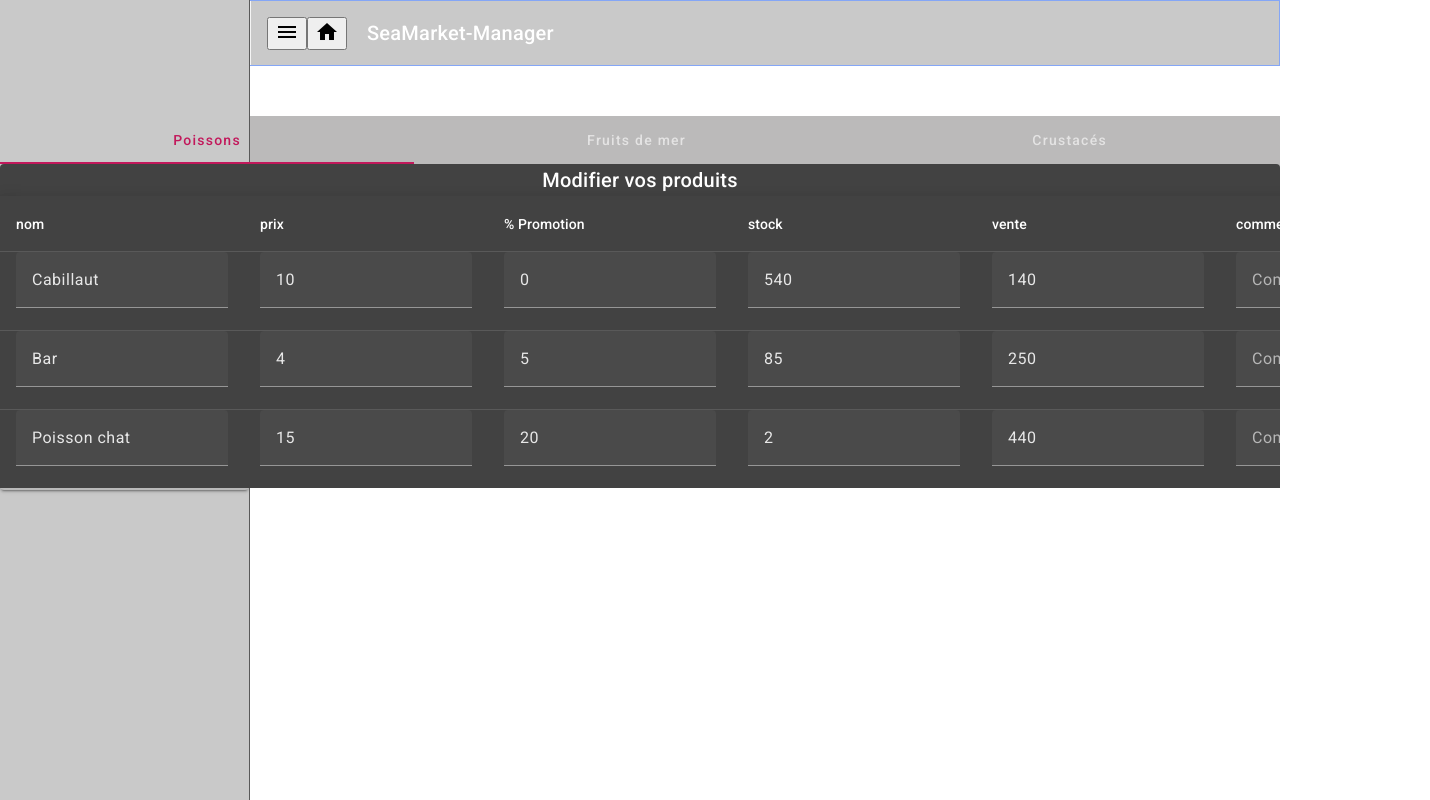
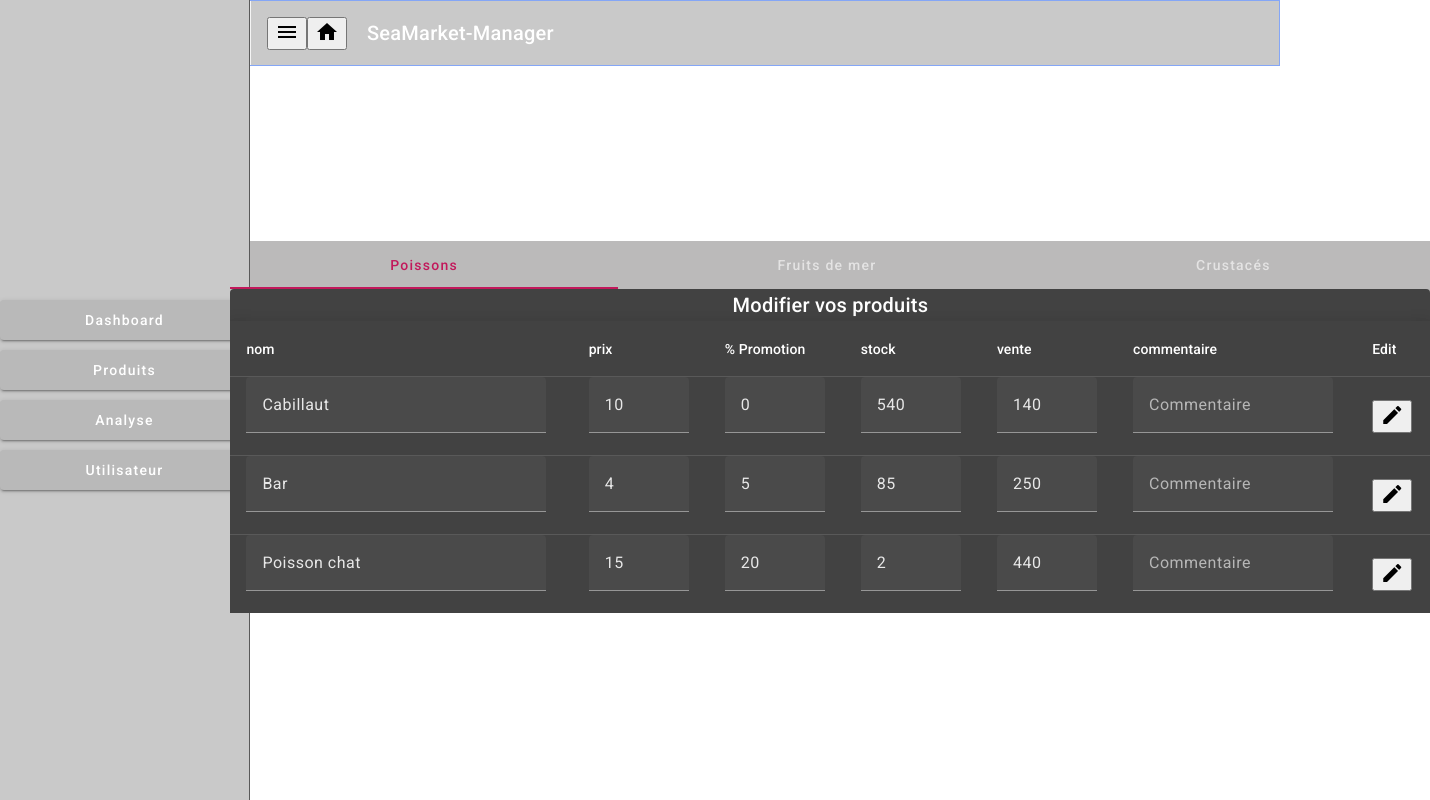
Before and after one commit to CARLU-Antoine/SeaMarket-Manager, an Angular app: page /tabProduits in a window 1280 px wide. Shown: the whole page, 1430 px wide, since content can reach past the window. Built offline with nearby package versions, Linux system fonts and the light colour scheme.

Commit message:
Modification design Page tableau produit

```diff
--- a/src/app/page-tableau-produits/page-tableau-produits.component.css
+++ b/src/app/page-tableau-produits/page-tableau-produits.component.css
@@ -1,11 +1,11 @@
 .navTab{
     display: flex;
     justify-content: center;
-    width: auto;
+    width: 1200px;
     height: auto;
-    margin-left: auto;
     margin-right: auto;
-    margin-top: 50px;
+    margin-left: 18%;
+    margin-top: 175px;
     color: white;
     background-color: #9f9d9db4;
 }
--- a/src/app/page-tableau-produits/tableau-general/tableau-general.component.html
+++ b/src/app/page-tableau-produits/tableau-general/tableau-general.component.html
@@ -5,7 +5,7 @@
         <ng-container matColumnDef="nom">
             <th mat-header-cell *matHeaderCellDef> nom </th>
             <td mat-cell *matCellDef="let element">
-                <mat-form-field>
+                <mat-form-field style="width: 300px;">
                     <input matInput [(ngModel)]="element.nom" placeholder="Nom">
                 </mat-form-field>
             </td>
@@ -14,7 +14,7 @@
         <ng-container matColumnDef="prix">
             <th mat-header-cell *matHeaderCellDef> prix </th>
             <td mat-cell *matCellDef="let element">
-                <mat-form-field>
+                <mat-form-field style="width: 100px;">
                     <input matInput [(ngModel)]="element.prix" placeholder="Prix">
                 </mat-form-field>
             </td>
@@ -23,7 +23,7 @@
         <ng-container matColumnDef="pourceProm">
             <th mat-header-cell *matHeaderCellDef> % Promotion </th>
             <td mat-cell *matCellDef="let element">
-                <mat-form-field>
+                <mat-form-field style="width: 100px;">
                     <input matInput [(ngModel)]="element.pourceProm" placeholder="% Promotion">
                 </mat-form-field>
             </td>
@@ -32,7 +32,7 @@
         <ng-container matColumnDef="stock">
             <th mat-header-cell *matHeaderCellDef> stock </th>
             <td mat-cell *matCellDef="let element">
-                <mat-form-field>
+                <mat-form-field style="width: 100px;">
                     <input matInput [(ngModel)]="element.stock" placeholder="Stock">
                 </mat-form-field>
             </td>
@@ -41,7 +41,7 @@
         <ng-container matColumnDef="vente">
             <th mat-header-cell *matHeaderCellDef> vente </th>
             <td mat-cell *matCellDef="let element">
-                <mat-form-field>
+                <mat-form-field style="width: 100px;">
                     <input matInput [(ngModel)]="element.vente" placeholder="Vente">
                 </mat-form-field>
             </td>
@@ -50,8 +50,8 @@
         <ng-container matColumnDef="commentaire">
             <th mat-header-cell *matHeaderCellDef> commentaire </th>
             <td mat-cell *matCellDef="let element">
-                <mat-form-field>
-                    <input matInput [(ngModel)]="element.commentaire" placeholder="Commentaire">
+                <mat-form-field style="width: 200px;">
+                    <input matInput [(ngModel)]="element.commentaire" placeholder="Commentaire" style="width: 200px;">
                 </mat-form-field>
             </td>
         </ng-container>
```
